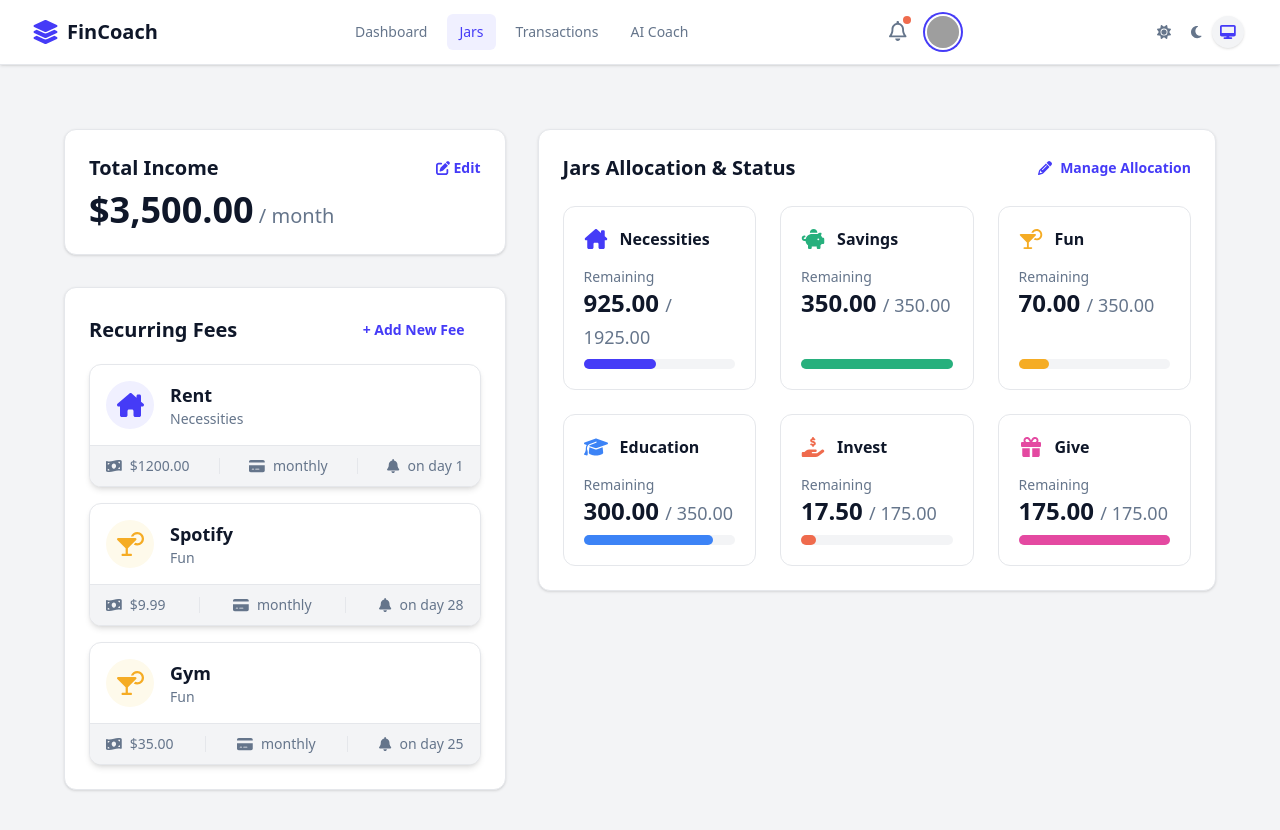
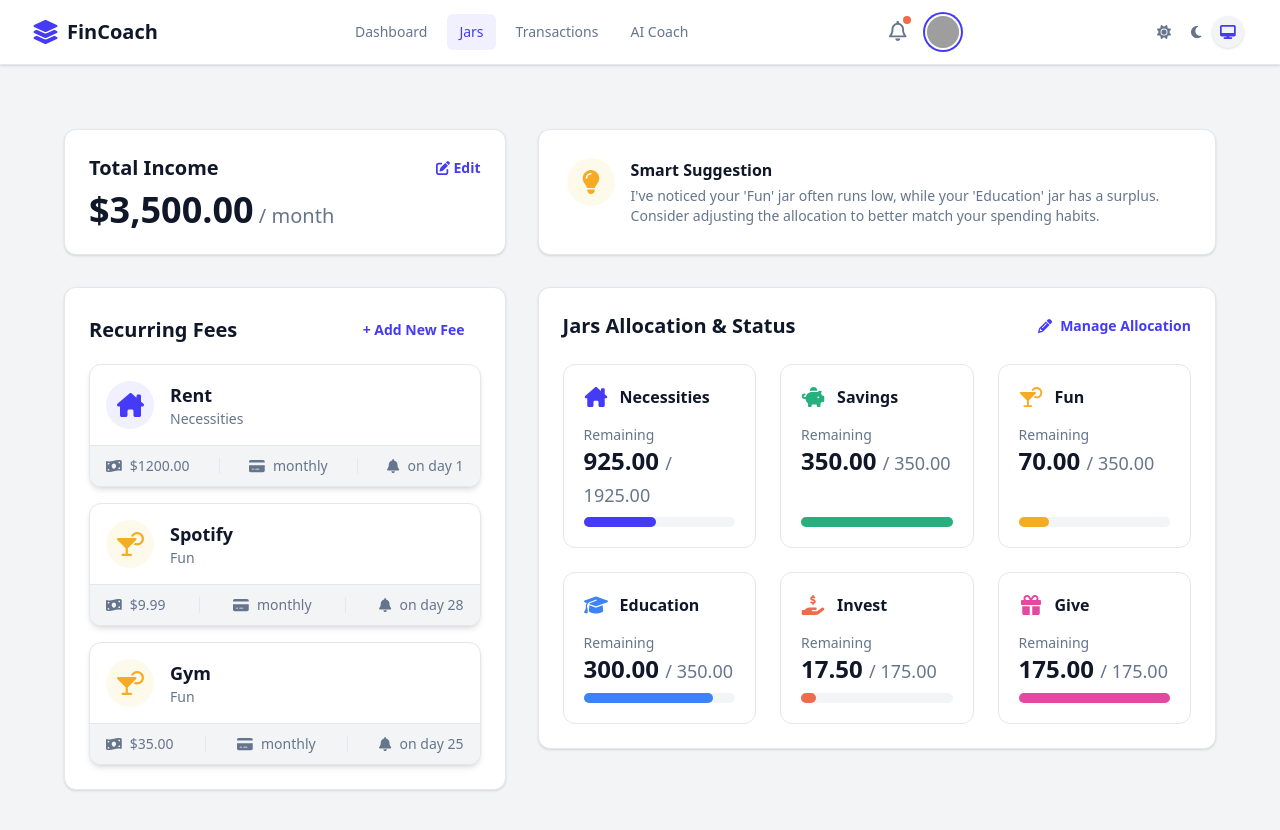
Before and after one commit to HCMUS-HQHuy/VPBANK-HACKATHON, a React (Vite) app: page /jars in a window 1280 px wide. Shown: the top 830 px of the page. Built offline with nearby package versions, Linux system fonts and the light colour scheme; grey boxes are pictures that could not be loaded.

Commit message:
feat: add RecommendationCard component and integrate it into JarsManagementPage

```diff
--- a/index.html
+++ b/index.html
@@ -1,5 +1,5 @@
 <!doctype html>
-<html lang="en" class="dark">
+<html lang="en">
   <head>
     <meta charset="UTF-8" />
     <meta name="viewport" content="width=device-width, initial-scale=1.0" />
--- /dev/null
+++ b/src/components/jars/RecommendationCard.jsx
@@ -0,0 +1,22 @@
+import React from 'react';
+import { FontAwesomeIcon } from '@fortawesome/react-fontawesome';
+import { faLightbulb } from '@fortawesome/free-solid-svg-icons';
+
+const RecommendationCard = () => {
+  return (
+    // This component uses your theme-aware classes
+    <div className="bg-card p-7 rounded-xl border border-border shadow-sm flex items-start gap-4">
+      <div className="flex-shrink-0 w-12 h-12 rounded-full flex items-center justify-center bg-yellow-light text-yellow">
+        <FontAwesomeIcon icon={faLightbulb} className="text-2xl" />
+      </div>
+      <div className="flex-grow">
+        <h3 className="font-bold text-text-primary">Smart Suggestion</h3>
+        <p className="text-sm text-text-secondary mt-1">
+          I've noticed your 'Fun' jar often runs low, while your 'Education' jar has a surplus. Consider adjusting the allocation to better match your spending habits.
+        </p>
+      </div>
+    </div>
+  );
+};
+
+export default RecommendationCard;
--- a/src/pages/JarsManagementPage.jsx
+++ b/src/pages/JarsManagementPage.jsx
@@ -2,6 +2,7 @@ import React from 'react';
 import TotalIncomeCard from '@/components/financialOverview/TotalIncomeCard';
 import RecurringFeesCard from '@/components/jars/RecurringFeesCard';
 import JarsAllocationCard from '@/components/jars/JarsAllocationCard';
+import RecommendationCard from '../components/jars/RecommendationCard';
 // import SpendingTrendsChart from '@/components/jars/SpendingTrendsChart';
 
 const JarsManagementPage = () => {
@@ -20,6 +21,7 @@ const JarsManagementPage = () => {
 
           {/* Right Column: Jars & Statistics */}
           <div className="lg:col-span-3 space-y-8">
+            <RecommendationCard/>
             <JarsAllocationCard />
             {/* <SpendingTrendsChart /> */}
           </div>
```
